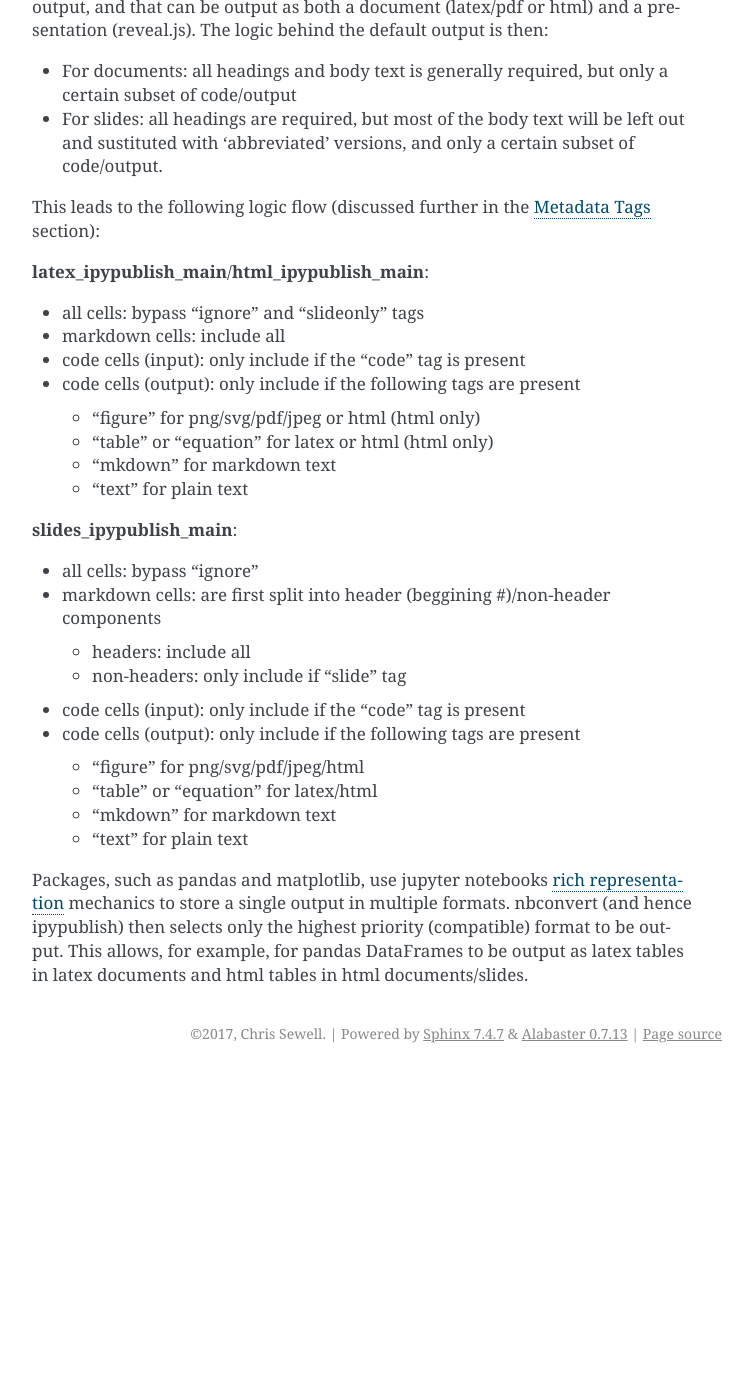
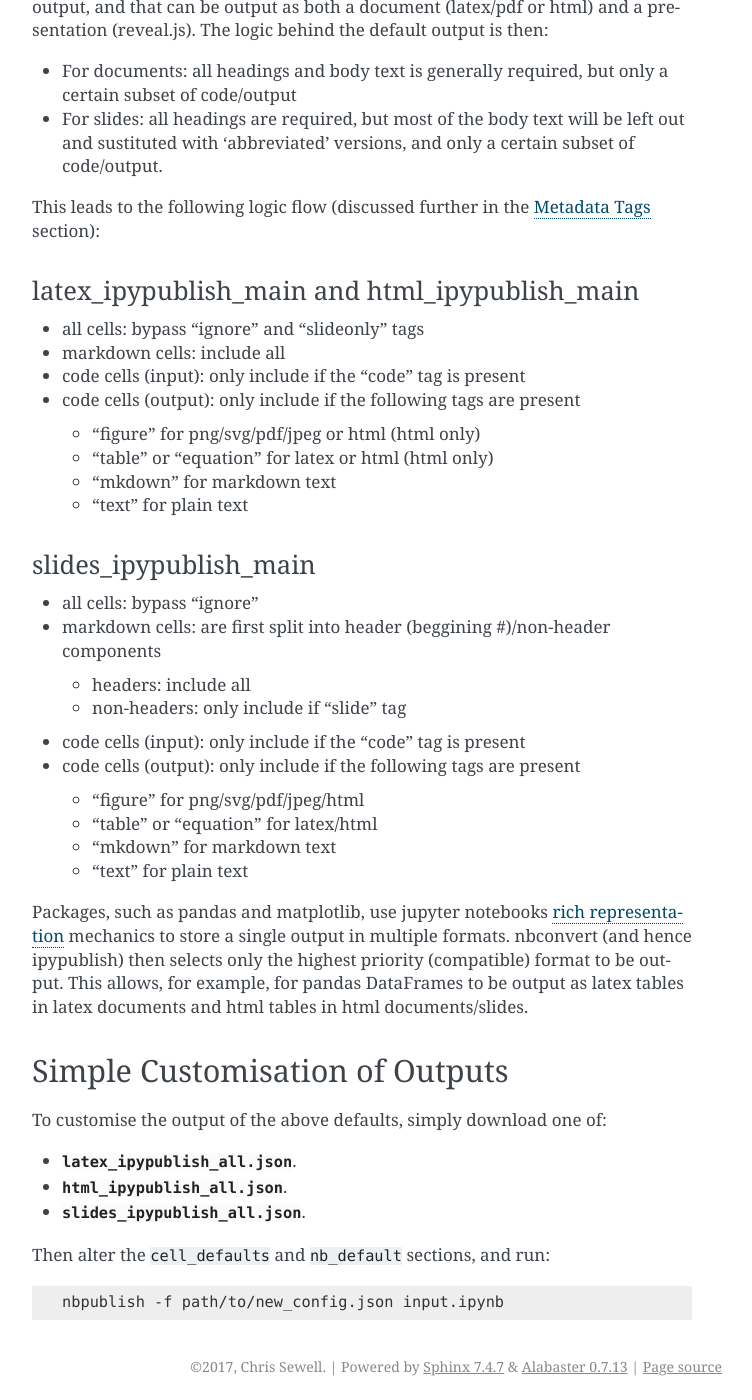
Before and after one commit to chrisjsewell/ipypublish, a Sphinx documentation site: the page built from docs/source/notebook_conversion.rst, in a window 1280 px wide and 1400 px high, scrolled down 1863 px. Shown: the whole window, without its empty margins (388-1140 px from the left). Built offline with Sphinx 7.4.7, drawn with Linux system fonts in a browser that asks for light colours; before the commit the page ends 2936 px from its top, so only the background shows below that; some of the changed text lies outside the part shown.

Commit message:
and simple output customisation section

```diff
--- a/docs/source/notebook_conversion.rst
+++ b/docs/source/notebook_conversion.rst
@@ -105,7 +105,8 @@ default output is then:
 This leads to the following logic flow (discussed further in the
 `Metadata Tags <#metadata-tags>`__ section):
 
-**latex_ipypublish_main**/**html_ipypublish_main**:
+latex_ipypublish_main and html_ipypublish_main
+~~~~~~~~~~~~~~~~~~~~~~~~~~~~~~~~~~~~~~~~~~~~~~~
 
 -  all cells: bypass “ignore” and “slideonly” tags
 -  markdown cells: include all
@@ -117,7 +118,8 @@ This leads to the following logic flow (discussed further in the
    -  “mkdown” for markdown text
    -  “text” for plain text
 
-**slides_ipypublish_main**:
+slides_ipypublish_main
+~~~~~~~~~~~~~~~~~~~~~~
 
 -  all cells: bypass “ignore”
 -  markdown cells: are first split into header (beggining #)/non-header
@@ -141,3 +143,18 @@ hence ipypublish) then selects only the highest priority (compatible)
 format to be output. This allows, for example, for pandas DataFrames to
 be output as latex tables in latex documents and html tables in html
 documents/slides.
+
+Simple Customisation of Outputs
+-------------------------------
+
+To customise the output of the above defaults, simply download one of:
+
+- :download:`latex_ipypublish_all.json <../../ipypublish/export_plugins/latex_ipypublish_all.json>`.
+- :download:`html_ipypublish_all.json <../../ipypublish/export_plugins/html_ipypublish_all.json>`.
+- :download:`slides_ipypublish_all.json <../../ipypublish/export_plugins/slides_ipypublish_all.json>`.
+
+Then alter the ``cell_defaults`` and ``nb_default`` sections, and run:
+
+.. code-block:: console
+
+    nbpublish -f path/to/new_config.json input.ipynb
```
Also changed, not shown: 1 other file.
